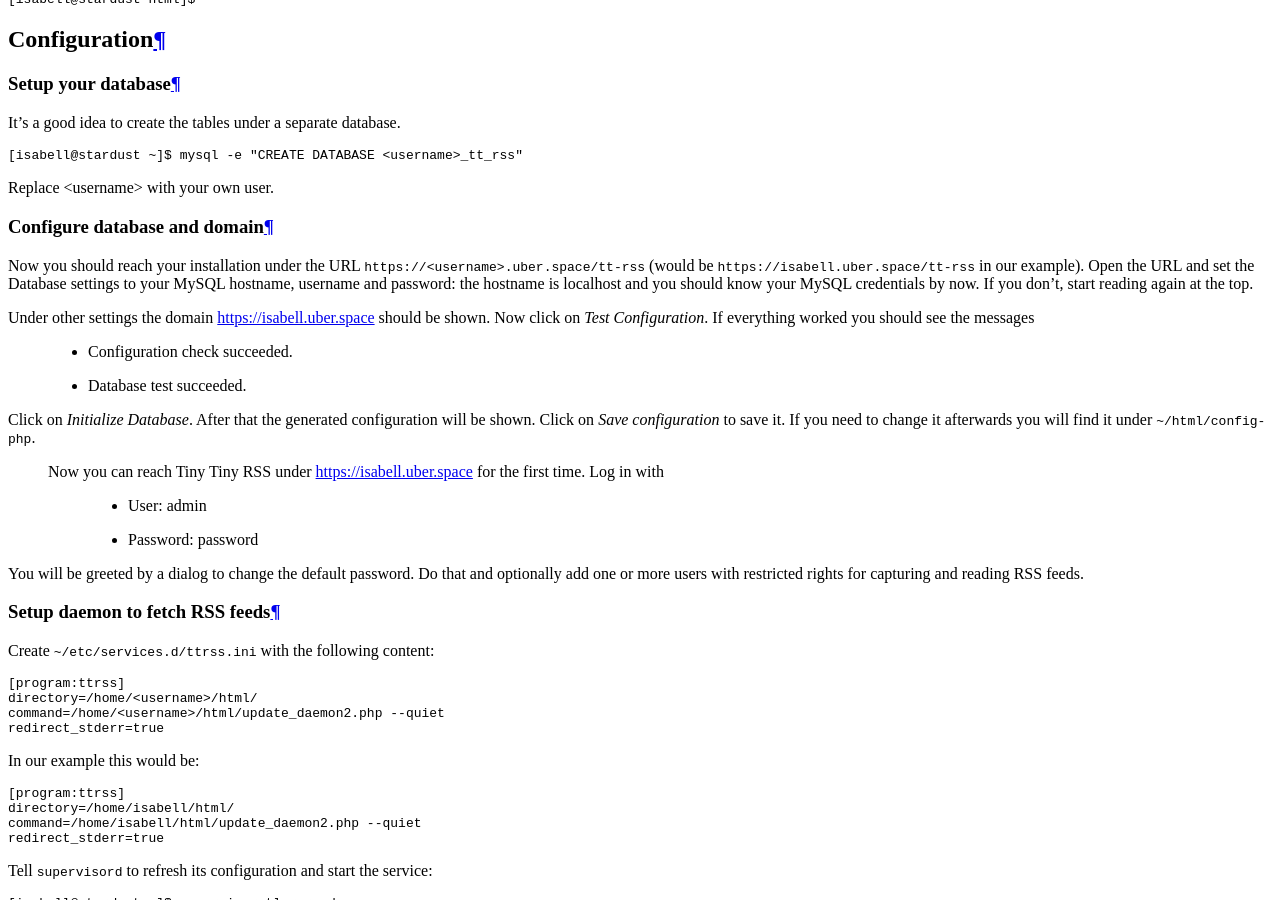
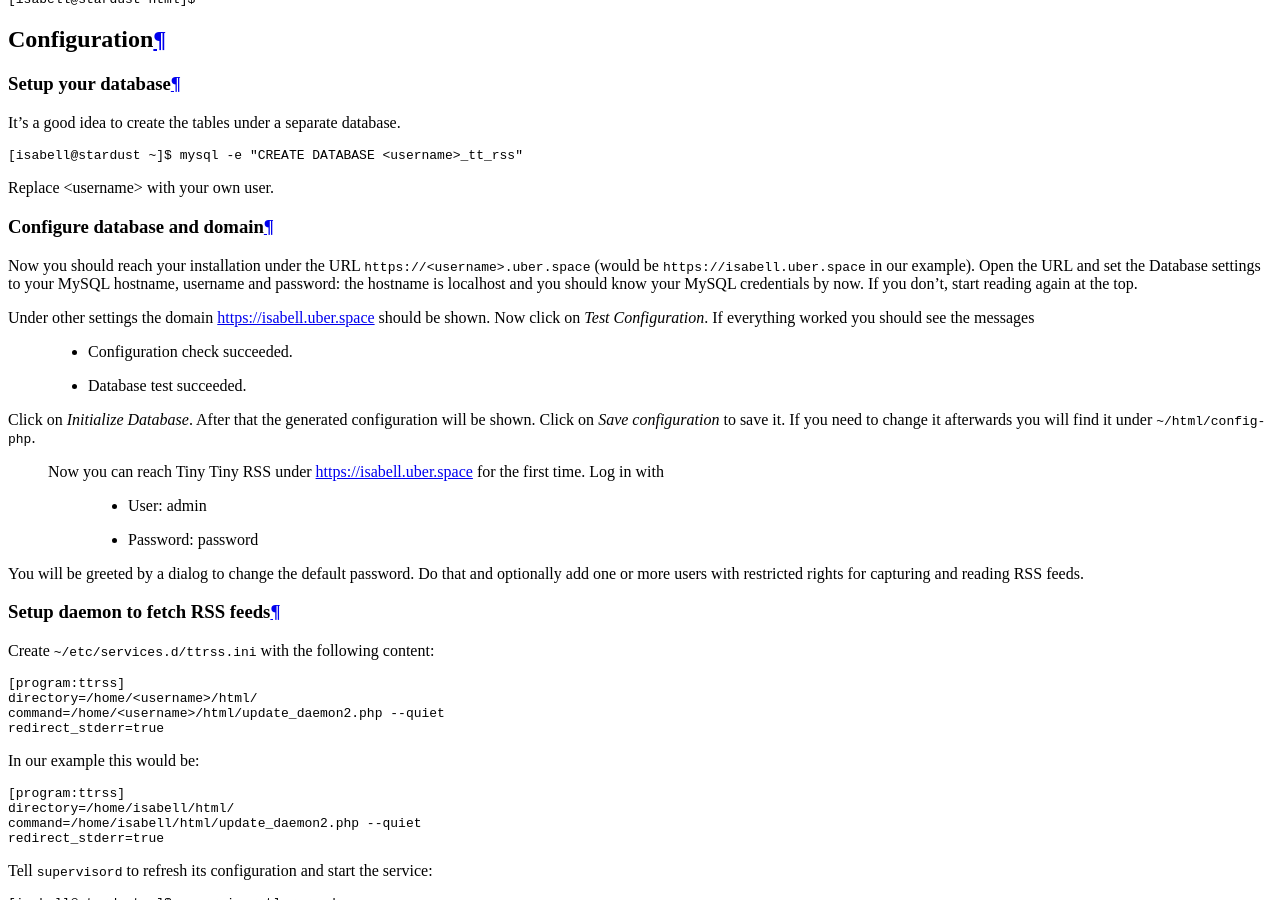
Before and after one commit to Uberspace/lab, a Sphinx documentation site: the page built from source/guide_ttrss.rst, in a window 1280 px wide and 900 px high, scrolled down 2304 px. Built offline with Sphinx 7.4.7 and the Read the Docs theme 2.0.0, drawn with Linux system fonts in a browser that asks for light colours; some of the changed lines change nothing that is shown.

Commit message:
Removed tt-rss from the path

```diff
--- a/source/guide_ttrss.rst
+++ b/source/guide_ttrss.rst
@@ -88,7 +88,7 @@
 Configure database and domain
 -----------------------------
 
-Now you should reach your installation under the URL ``https://<username>.uber.space/tt-rss`` (would be ``https://isabell.uber.space/tt-rss`` in our example).
+Now you should reach your installation under the URL ``https://<username>.uber.space`` (would be ``https://isabell.uber.space`` in our example).
 Open the URL and set the Database settings to your MySQL hostname, username and password: the hostname is localhost and you should know your MySQL credentials by now. If you don’t, start reading again at the top.
 
 Under other settings the domain https://isabell.uber.space should be shown.
```
